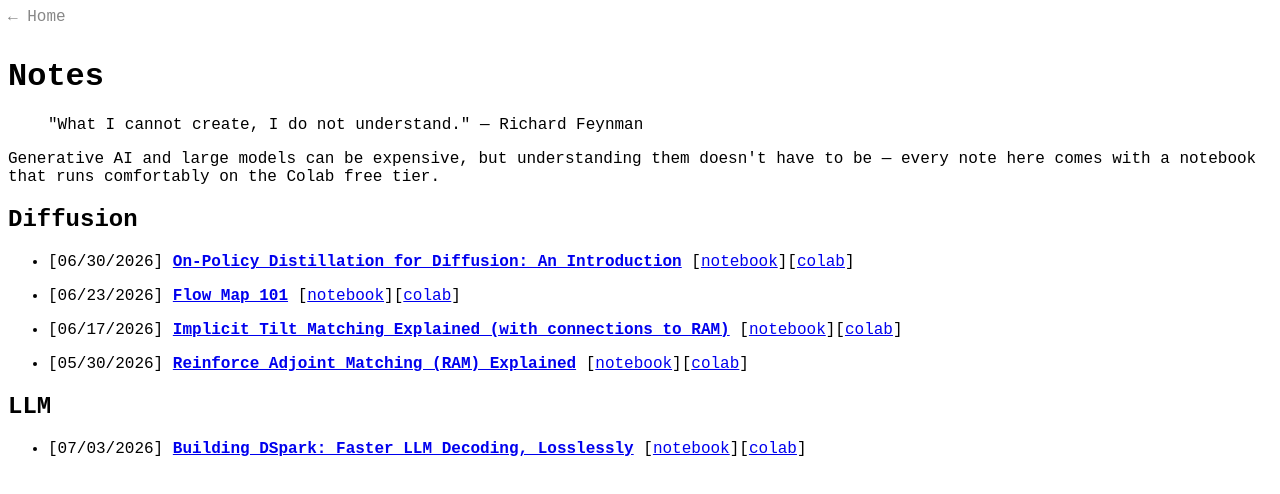
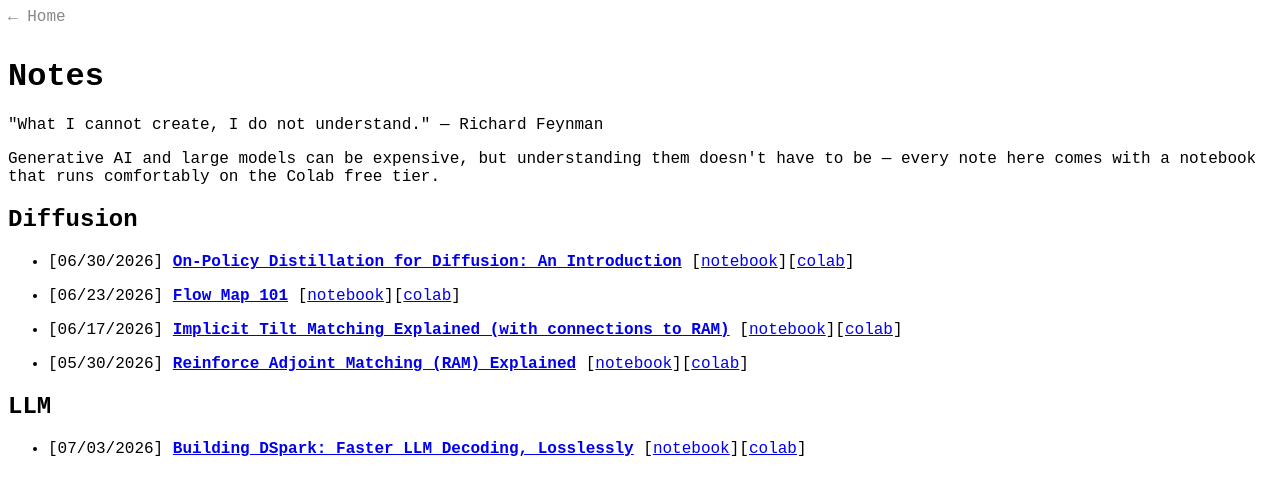
Before and after one commit to xing-mei/xing-mei.github.io, an Eleventy site: page notes/index.md in a window 1280 px wide. Built offline with nearby package versions, Linux system fonts and the light colour scheme; Eleventy itself is replaced by a stand-in of ours; files that its build step writes are made by us from their sources.

Commit message:
Update index.md

```diff
--- a/notes/index.md
+++ b/notes/index.md
@@ -6,8 +6,7 @@ description: Notes and writing on AI, engineering, and research.
 
 # {{ title }}
 
-> "What I cannot create, I do not understand."
-> — Richard Feynman
+"What I cannot create, I do not understand." — Richard Feynman
 
 Generative AI and large models can be expensive, but understanding them doesn't have to be — every note here comes with a notebook that runs comfortably on the Colab free tier.
 
```
